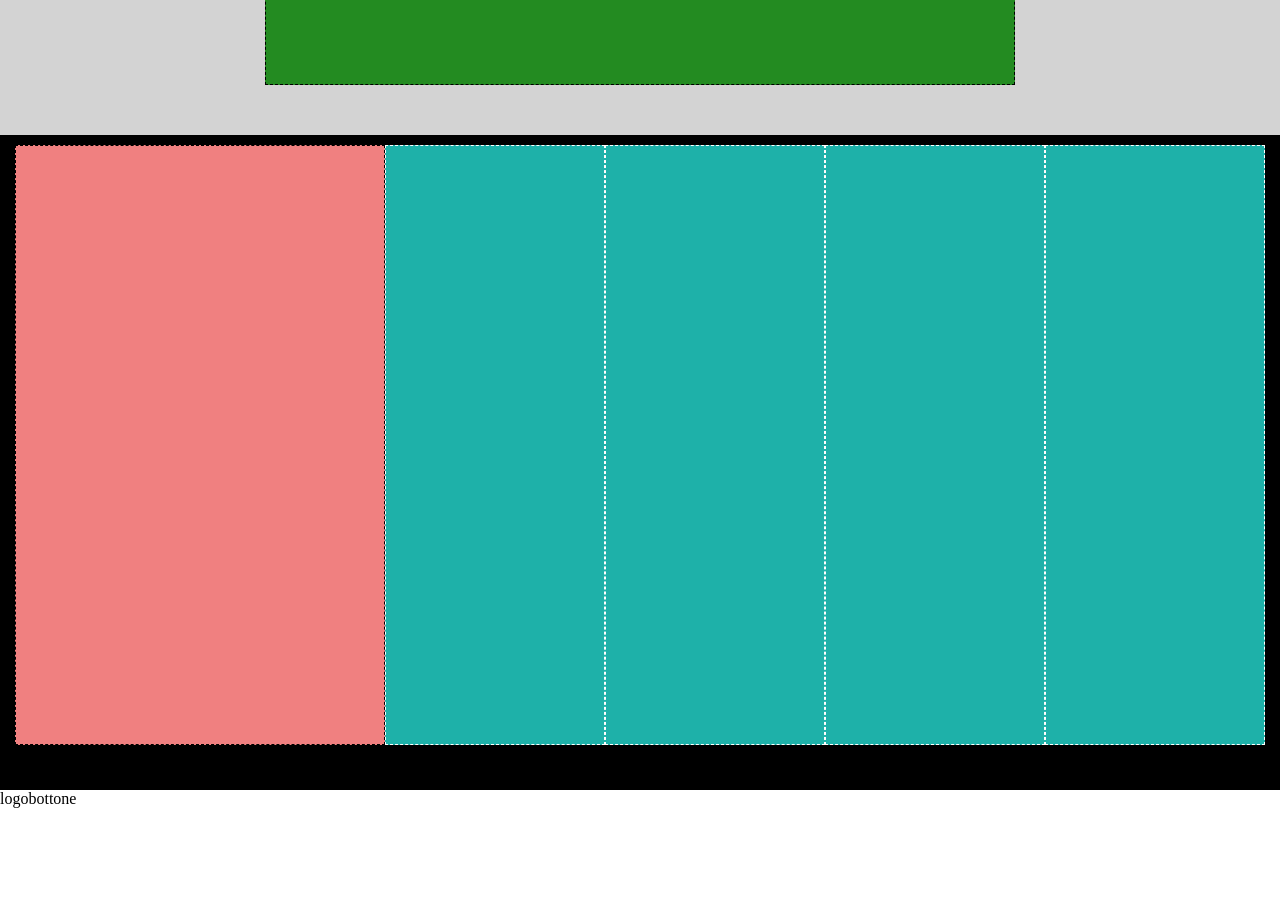
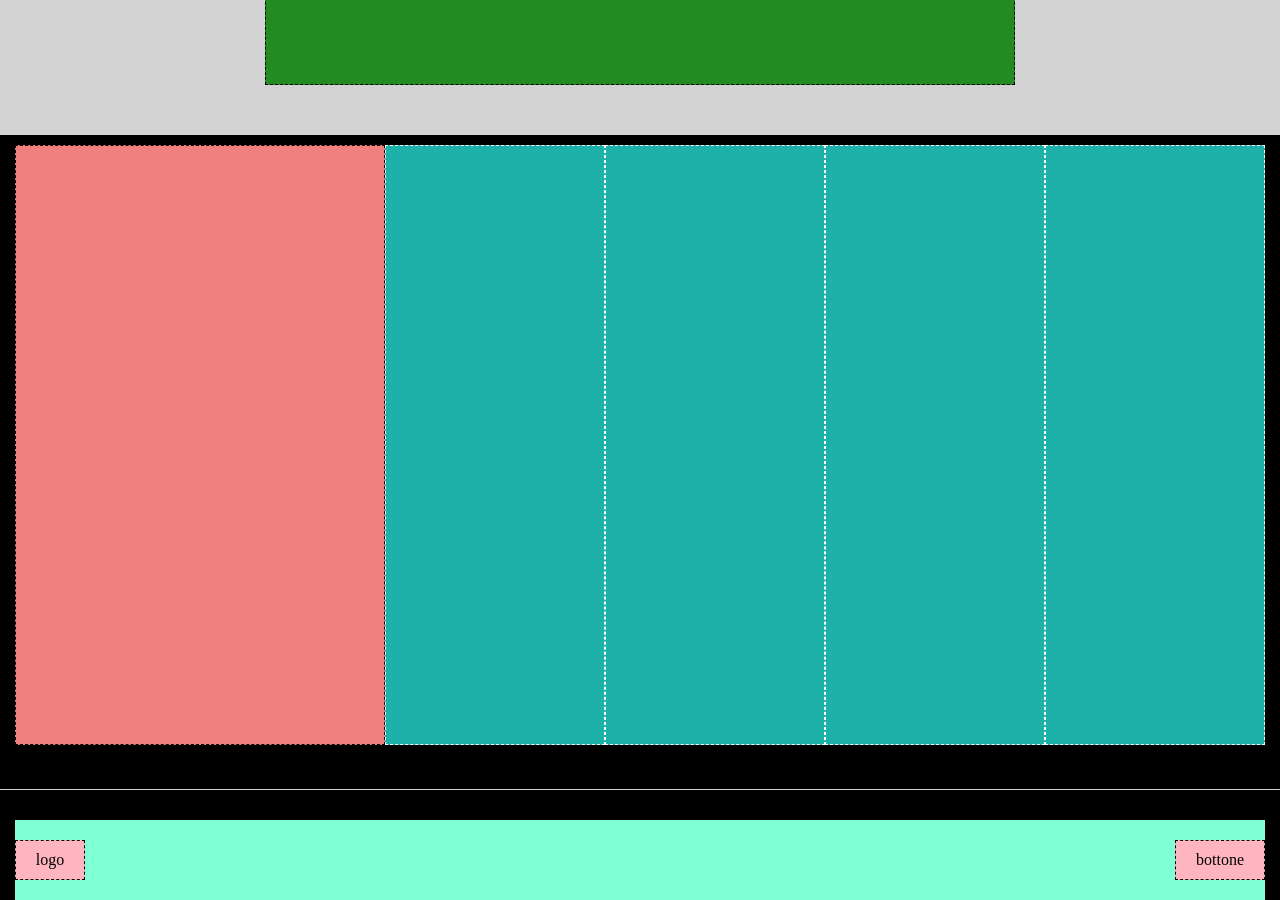
Before and after one commit to AnotherDebug/htmlcss-struttura-discord, a plain HTML site: page index.html in a window 1280 px wide. Shown: the part 2960-3860 px from the top of the page. Before the commit the page ends 3768 px from the top, so only its background shows below. Drawn offline with Linux system fonts and the light colour scheme.

Commit message:
[UPDATE]: file css

```diff
--- a/assets/css/style.css
+++ b/assets/css/style.css
@@ -196,7 +196,7 @@ footer {
     background-color: #000;
     justify-content: center;
     padding-top: 10px;
-    border-bottom: #FFFFFF;
+    border-bottom: 1px solid #D3D3D3;
 }
 
 .row-nav .social-media {
@@ -212,3 +212,40 @@ footer {
     background-color: #1EB1A9;
     border: 1px dashed #FFFFFF;
 }
+
+
+/* Sign up */
+.row-signup {
+    width: 100%;
+    height: 110px;
+    background-color: #000;
+    justify-content: center;
+    align-items: flex-end;
+}
+
+.row-signup .box-signup {
+    width: 1250px;
+    height: 80px;
+    background-color: #7fffd4;
+    align-items: center;
+    justify-content: space-between;
+}
+
+.box-signup .logo {
+    width: 70px;
+    height: 40px;
+    background-color: #feb5bf;
+    border: 1px dashed #000;
+    justify-content: center;
+    align-items: center;
+}
+
+.box-signup .button {
+    width: 90px;
+    height: 40px;
+    background-color: #feb5bf;
+    border: 1px dashed #000;
+    justify-content: center;
+    align-items: center;
+}
+/* /FOOTER */
```
